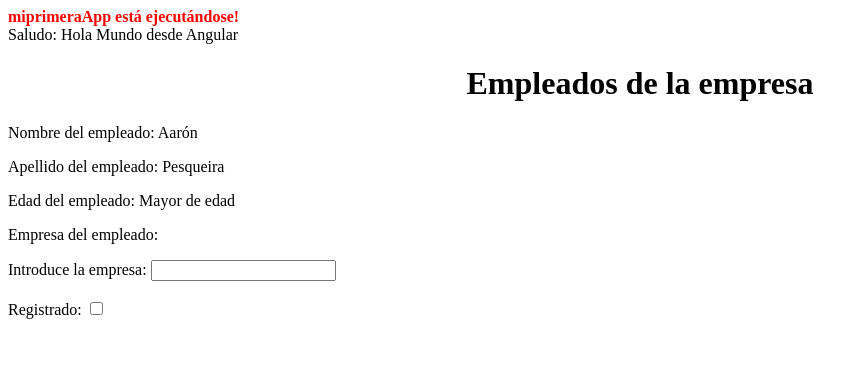
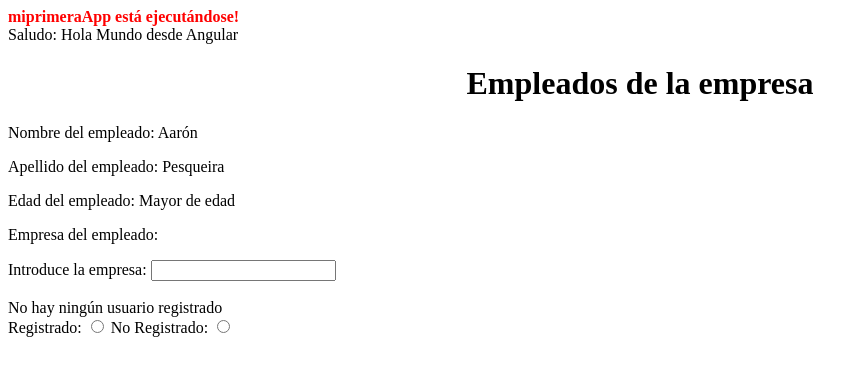
Before and after one commit to aronaldo9/miprimeraApp, an Angular app: page / in a window 1280 px wide. Shown: the top 376 px of the page, without its empty margins (0-868 px from the left). Built offline with nearby package versions, Linux system fonts and the light colour scheme.

Commit message:
event binding con parámetros

```diff
--- a/src/app/empleado/empleado.component.html
+++ b/src/app/empleado/empleado.component.html
@@ -10,12 +10,25 @@ Introduce la empresa:
 <br />
 <br />
 
+{{ textoDeRegistro }}
+
+<br />
+
 Registrado:
 <input
-  type="checkbox"
+  type="radio"
+  name="nRegistro"
+  value="si"
   id="registro"
   [checked]="usuarioRegistrado"
-  (click)="setUsuarioRegistrado()"
+  (click)="setUsuarioRegistrado($event)"
+/>
+No Registrado:
+<input
+  type="radio"
+  name="nRegistro"
+  value="no"
+  (click)="setUsuarioRegistrado($event)"
 />
 
 {{ getRegistroUsuario() }}
--- a/src/app/empleado/empleado.component.ts
+++ b/src/app/empleado/empleado.component.ts
@@ -22,12 +22,22 @@ export class EmpleadoComponent implements OnInit {
 
   usuarioRegistrado = false;
 
+  textoDeRegistro = 'No hay ningún usuario registrado';
+
   getRegistroUsuario() {
     this.usuarioRegistrado = false;
   }
 
-  setUsuarioRegistrado() {
-    alert('Usuario registrado');
+  setUsuarioRegistrado(event: Event) {
+    // alert('Usuario registrado');
+
+    // this.textoDeRegistro = 'El usuario se acaba de registrar';
+
+    if ((<HTMLInputElement>event.target).value === 'si') {
+      this.textoDeRegistro = 'El usuario se acaba de registrar';
+    } else {
+      this.textoDeRegistro = 'No hay ningún usuario registrado';
+    }
   }
 
   constructor() {}
```
